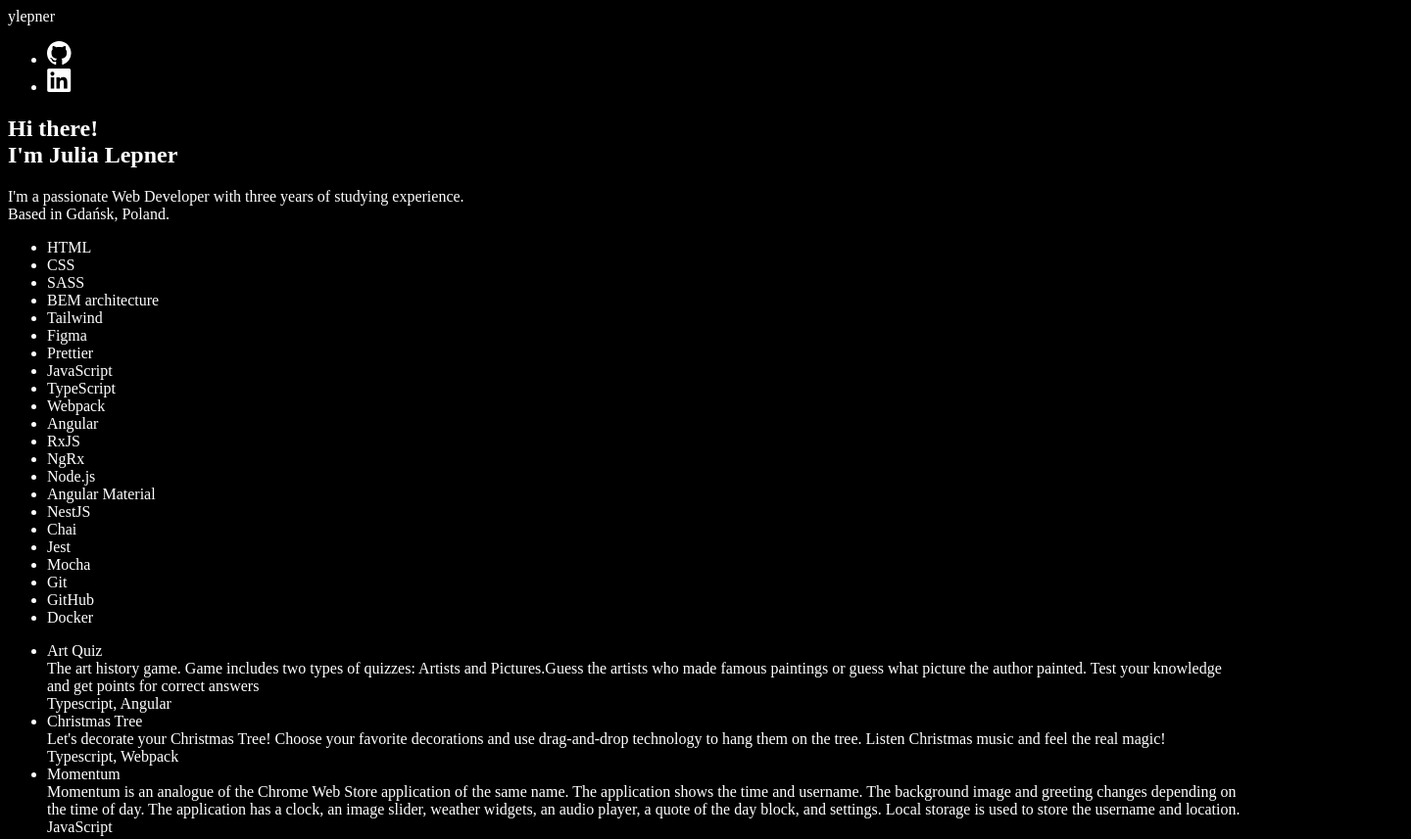
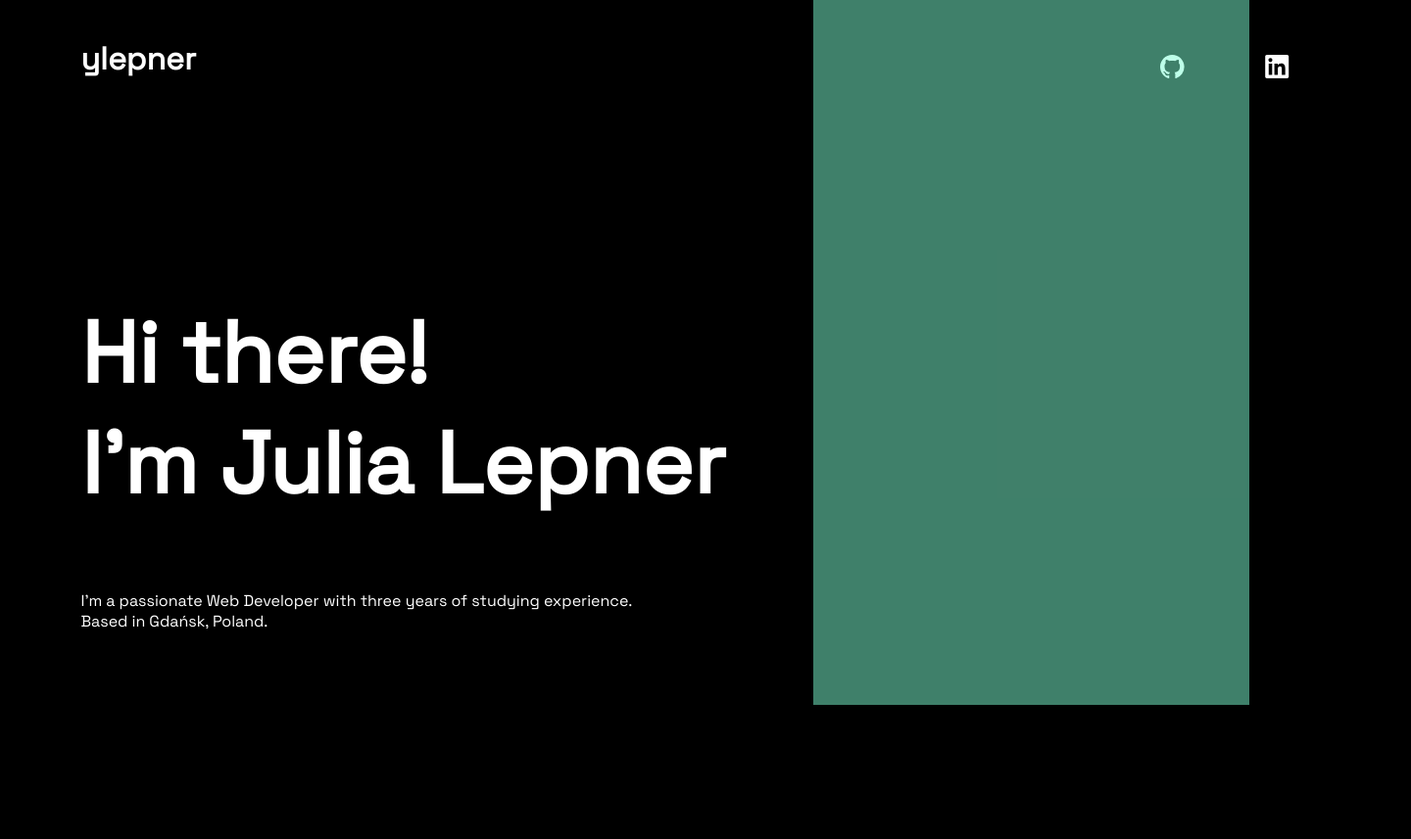
Before and after one commit to ylepner/cv, a plain HTML site: page src/index.html in a window 1280 px wide. Shown: the top 857 px of the page at 98% size, 1440 px wide, since content can reach past the window. Drawn offline with Linux system fonts and the light colour scheme.

Commit message:
style: update styles

```diff
--- a/src/index.css
+++ b/src/index.css
@@ -1,4 +1,128 @@
+/* base */
+
+:root {
+  --space-grotesk: "Space Grotesk", sans-serif;
+  --font-l: "88px";
+  --font-m: "48px";
+  --font-s: "24px";
+}
+
+html {
+  font-size: 10px;
+}
+
 body {
+  font-size: 1.6rem;
+  position: relative;
+  margin: 0;
   background-color: black;
   color: white;
+  font-family: var(--space-grotesk);
+  width: 1440px;
 }
+
+h1 {
+  font-size: 88px;
+  font-weight: bold;
+}
+
+.h2 {
+  font-size: 48px;
+}
+
+.h3 {
+  font-size: 24px;
+}
+
+.f1 {
+  font-size: 88px;
+}
+
+.f2 {
+  font-size: 48px;
+}
+
+.f3 {
+  font-size: 24px;
+}
+
+/* common */
+
+.flex {
+  display: flex;
+}
+
+/* layout */
+
+.wrapper {
+  max-width: 1275px;
+  margin: auto;
+}
+
+.list {
+  list-style: none;
+}
+
+/* header */
+
+.header-links {
+  width: 100%;
+  justify-content: space-around;
+}
+
+.list-wrapper {
+  width: 20%;
+  justify-content: right;
+}
+
+.wrapper-header {
+  justify-content: space-between;
+  padding-top: 40px;
+  padding-bottom: 130px;
+}
+
+.title {
+  font-size: 32px;
+  font-weight: bold;
+}
+
+/* photo */
+
+.photo {
+  width: 445px;
+  height: 720px;
+  background-color: #7fffd480;
+  position: absolute;
+  top: 0;
+  right: 165px;
+}
+
+/* promo */
+
+.promo {
+  padding-bottom: 220px;
+}
+
+.promo-title {
+  position: relative;
+  z-index: 1;
+}
+
+.promo-p {
+  width: 50%;
+}
+
+/* skills */
+
+.wrapper-skills {
+  border-top: 1px solid;
+}
+
+.skills-list {
+  display: grid;
+  grid-template-columns: 1fr 1fr 1fr 1fr;
+}
+
+.highlight {
+  color:aqua;
+}
```
